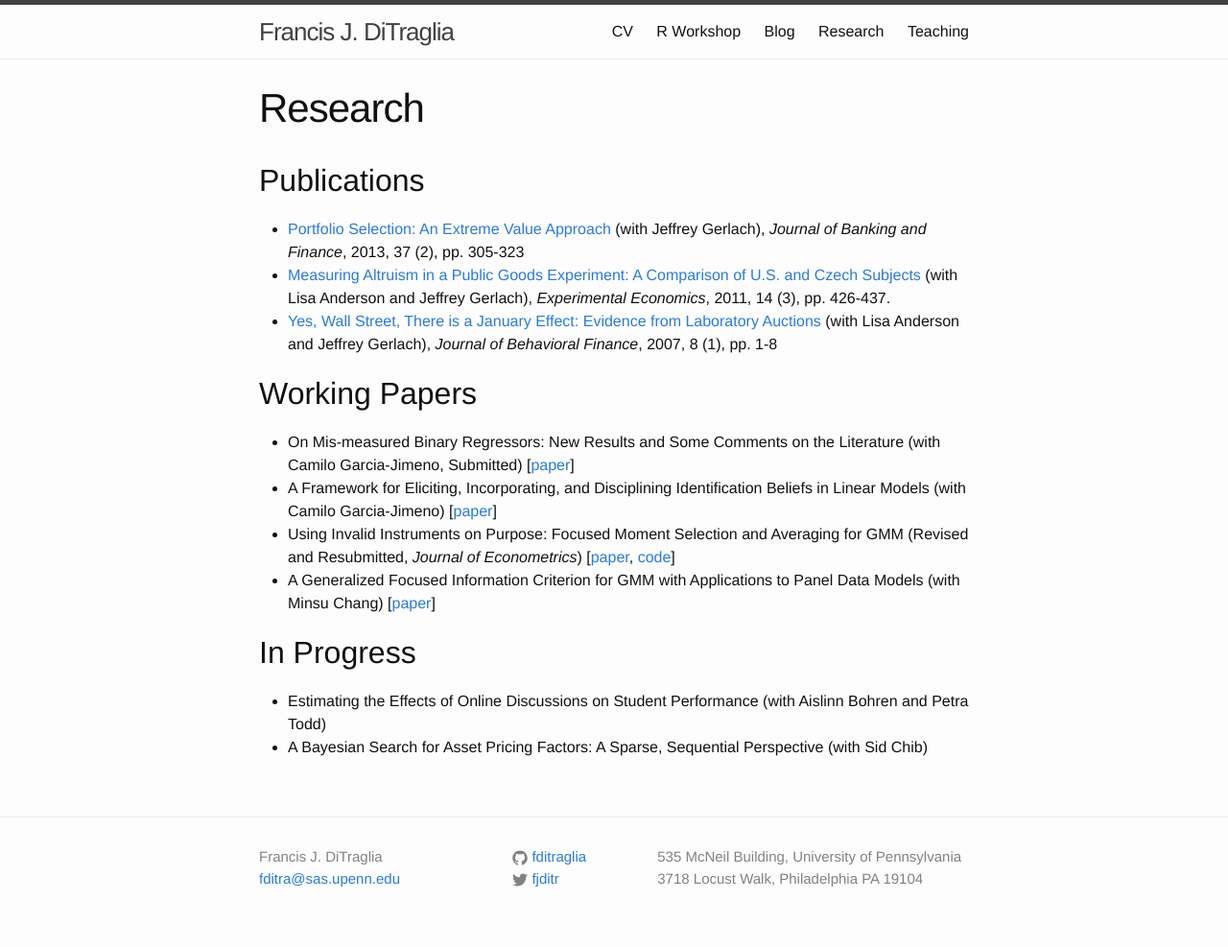
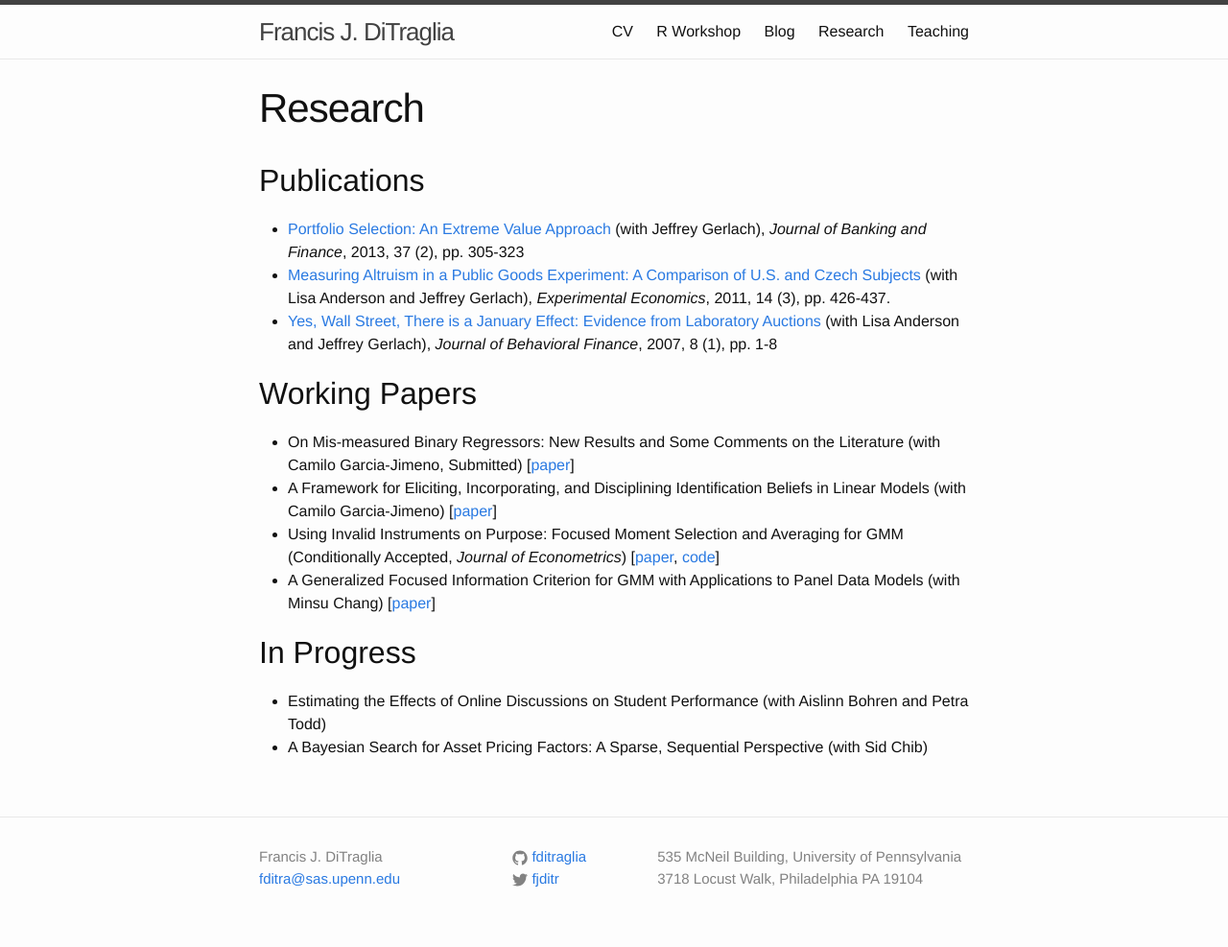
Before and after one commit to fditraglia/fditraglia.github.io, a Jekyll site: the page built from research.md, in a window 1280 px wide. Shown: the whole page at 96% size. Built offline with Jekyll 4.4.1, drawn with Linux system fonts in a browser that asks for light colours.

Commit message:
update status of paper

```diff
--- a/research.md
+++ b/research.md
@@ -13,7 +13,7 @@
 
 - On Mis-measured Binary Regressors: New Results and Some Comments on the Literature (with Camilo Garcia-Jimeno, Submitted) [[paper](http://ditraglia.com//pdf/DiTraglia_Garcia-Jimeno_2015b.pdf)]
 - A Framework for Eliciting, Incorporating, and Disciplining Identification Beliefs in Linear Models (with Camilo Garcia-Jimeno) [[paper](http://ditraglia.com/pdf/DiTraglia_Garcia-Jimeno.pdf)]
-- Using Invalid Instruments on Purpose: Focused Moment Selection and Averaging for GMM (Revised and Resubmitted, *Journal of Econometrics*) [[paper](http://ditraglia.com/pdf/DiTraglia_FMSC_2015_08_10.pdf), [code](https://github.com/fditraglia/fmsc)]
+- Using Invalid Instruments on Purpose: Focused Moment Selection and Averaging for GMM (Conditionally Accepted, *Journal of Econometrics*) [[paper](http://ditraglia.com/pdf/DiTraglia_FMSC_2015_08_10.pdf), [code](https://github.com/fditraglia/fmsc)]
 - A Generalized Focused Information Criterion for GMM with Applications to Panel Data Models (with Minsu Chang) [[paper](http://ditraglia.com/pdf/GFIC_paper.pdf)]
 
 ## In Progress
```
